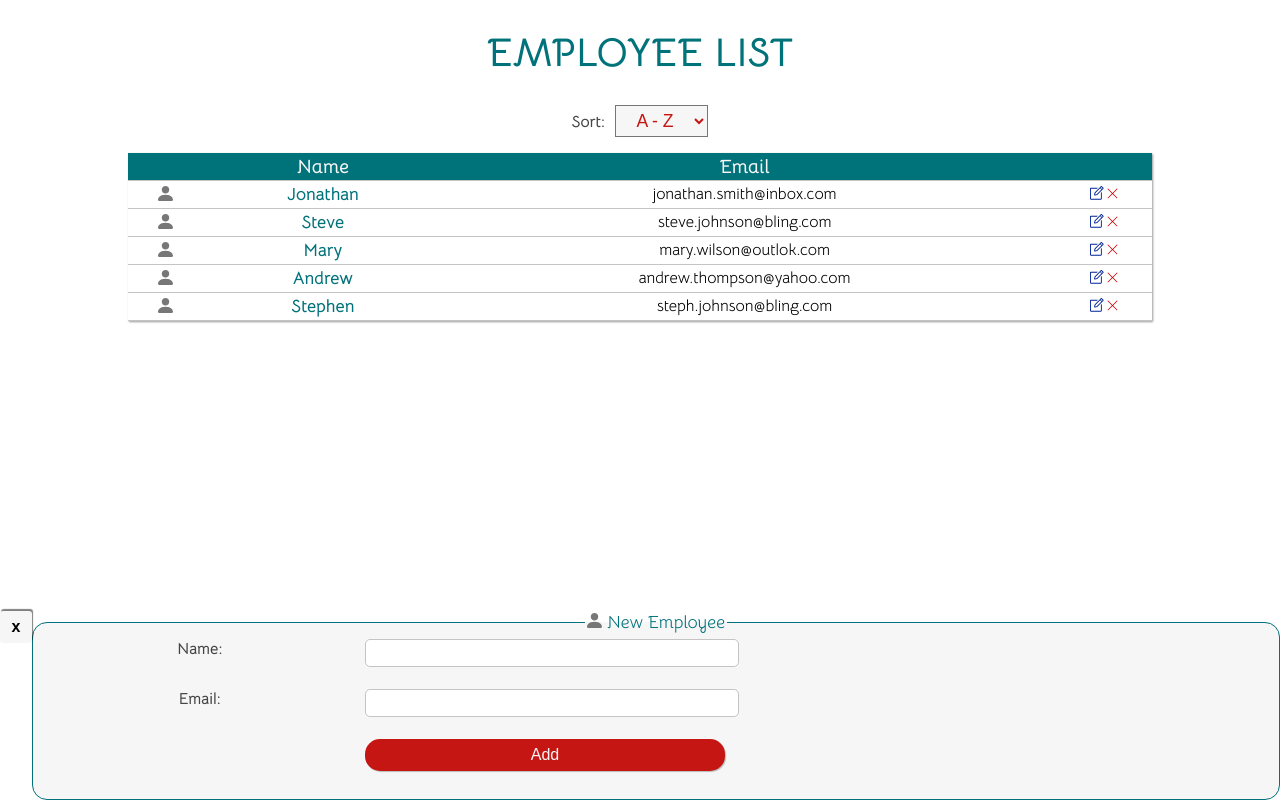
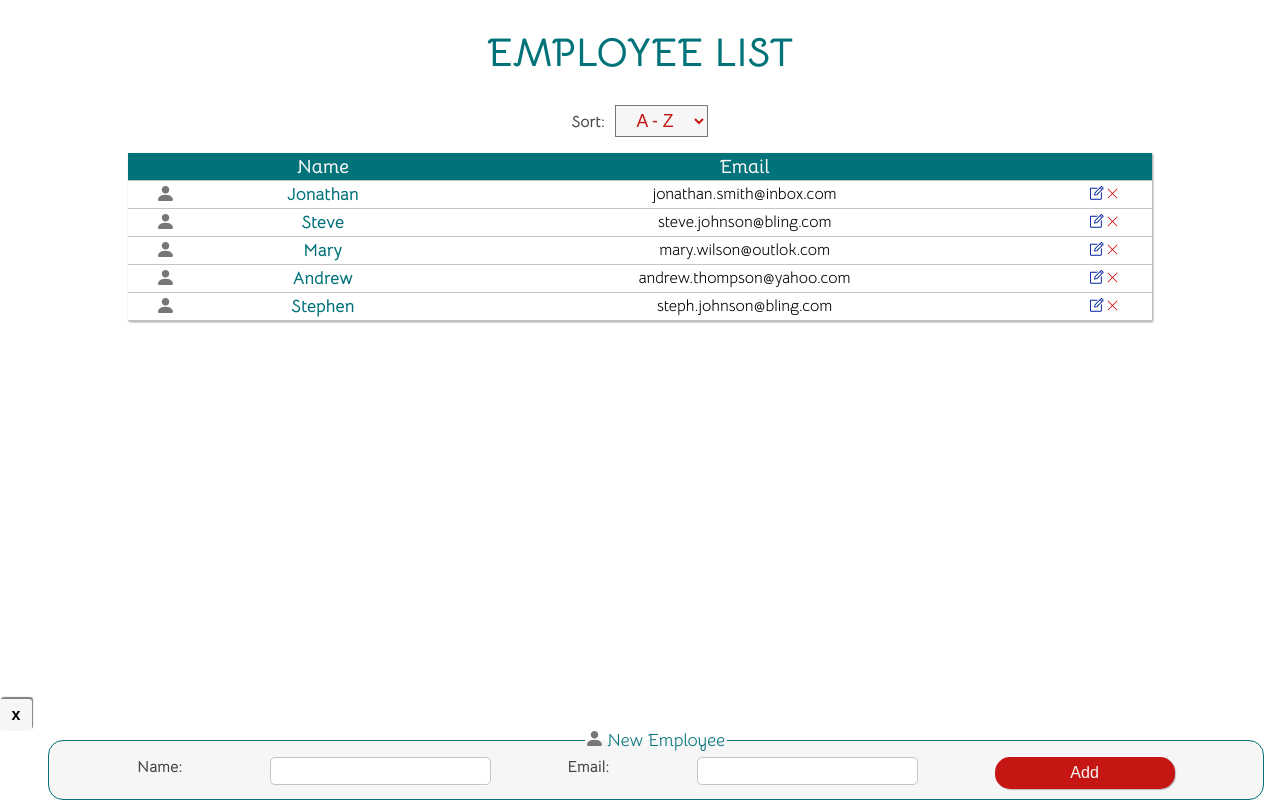
Before and after one commit to RihardsJ/employee-list, a React (Create React App) app: page / in a window 1280 px wide. Built offline with nearby package versions, Linux system fonts and the light colour scheme; a web font is replaced by a local one.

Commit message:
add responiveness to input and form elements

```diff
--- a/src/Components/Form-Elements.jsx
+++ b/src/Components/Form-Elements.jsx
@@ -1,4 +1,5 @@
 import styled from "styled-components";
+import device from "../Utils/Device-Size";
 
 const Label = styled.label`
   font-weight: 700;
@@ -14,6 +15,21 @@ const FieldSet = styled.fieldset`
   border-color: var(--green);
   background-color: var(--white);
   margin: auto;
+
+  @media ${device.tabletSmall} {
+    grid-template: 50px 50px 50px / 25vw 60vw;
+  }
+
+  @media ${device.tablet} {
+    grid-template: 50px 50px 50px / 25vw 60vw;
+  }
+
+  @media ${device.samllLaptop} {
+    display: flex;
+    flex-direction: row;
+    justify-content: space-evenly;
+    width: 93%;
+  }
 `;
 
 const Legend = styled.legend`
@@ -32,6 +48,11 @@ const Input = styled.input`
   border-width: 1px;
   padding-left: 1ch;
   max-width: 360px;
+  grid-area: ${(props) => props["gridPosition"]};
+
+  @media ${device.laptop} {
+    width: 420px;
+  }
 `;
 
 export { Label, Legend, FieldSet, Input };
--- a/src/Components/Input.jsx
+++ b/src/Components/Input.jsx
@@ -5,6 +5,7 @@ import { ReactComponent as ProfileIcon } from "../Images/profile-icon.svg";
 import { ReactComponent as BurgerIcon } from "../Images/burger-icon.svg";
 import { useState, useContext } from "react";
 import { EmployeeContext } from "../Utils/Context";
+import device from "../Utils/Device-Size";
 
 const Form = styled.form`
   position: fixed;
@@ -13,6 +14,10 @@ const Form = styled.form`
   transition: transform 0.9s ease-out;
   transform: ${(props) => (props.position ? "" : "translateY(85%)")};
   z-index: 6;
+
+  @media ${device.largeMobile} {
+    transform: ${(props) => (props.position ? "" : "translateY(100%)")};
+  }
 `;
 
 const InputLabel = styled(Label)`
@@ -21,6 +26,10 @@ const InputLabel = styled(Label)`
 
 const SubmitButton = styled(Button)`
   grid-area: ${(props) => props["gridPosition"]};
+
+  @media ${device.samllLaptop} {
+    width: 180px;
+  }
 `;
 
 const OpenFormButton = styled(Button)`
@@ -33,6 +42,10 @@ const OpenFormButton = styled(Button)`
   box-shadow: 1px -2px 1px hsl(0, 0%, 0%, 0.5);
   background-color: var(--white);
   color: var(--black);
+
+  @media ${device.largeMobile} {
+    transform: translateY(-30px);
+  }
 `;
 
 const InputField = () => {
```
